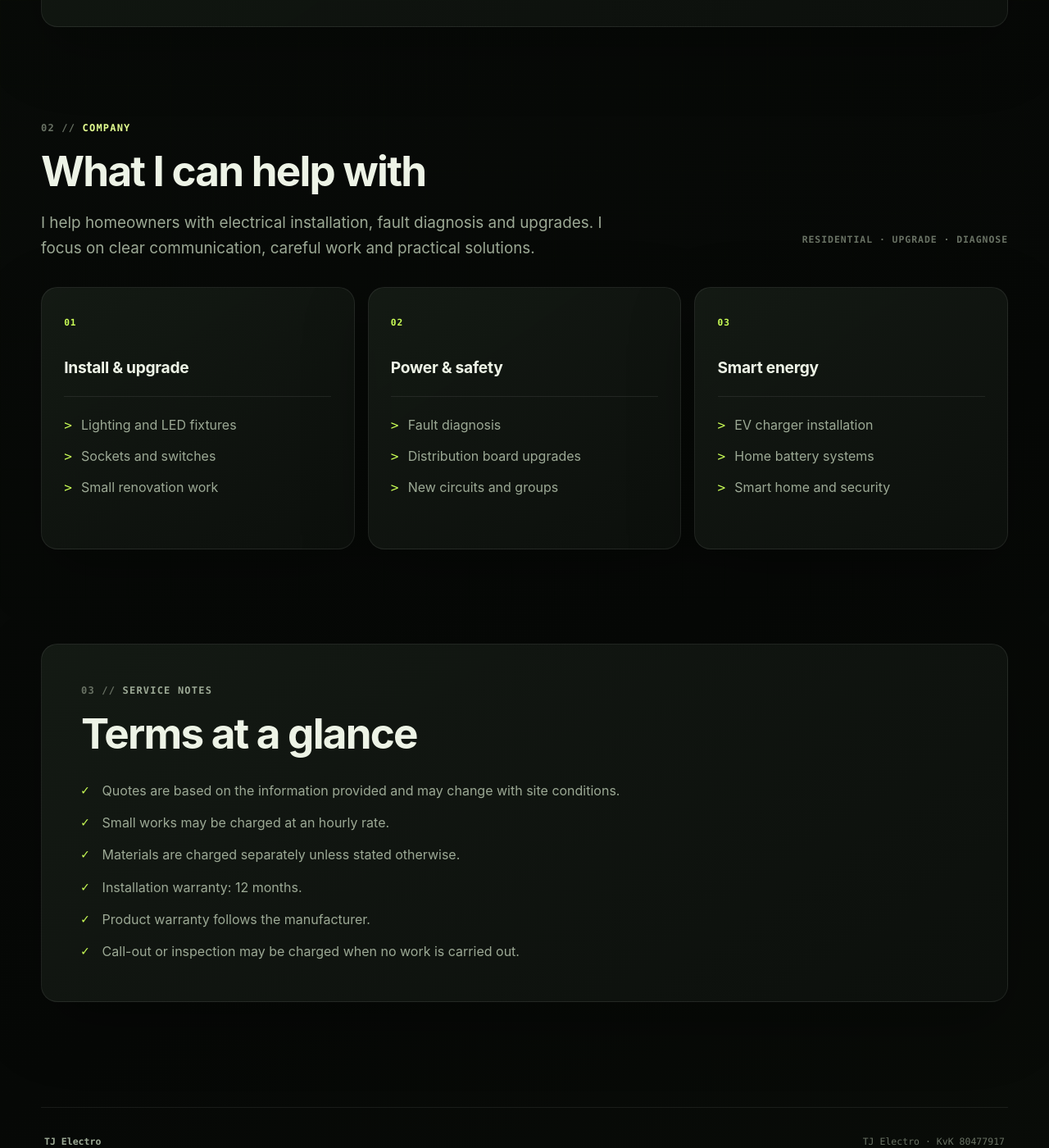
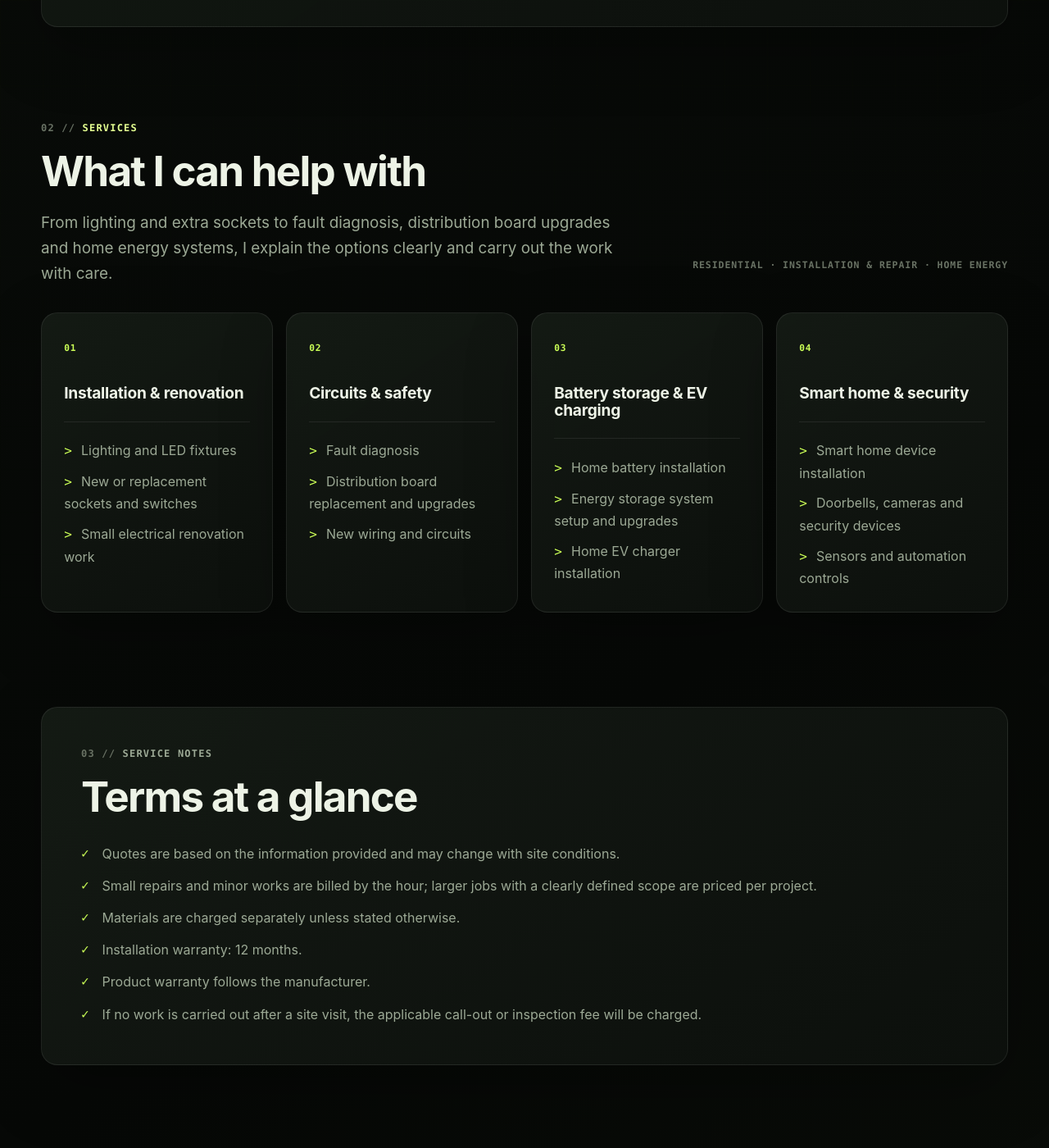
Before and after one commit to Studio-TJ/studio-tj-electrician-web, a Jekyll site: the page built from index.html, in a window 1280 px wide and 1400 px high, scrolled down 786 px. Shown: the whole window at 82% size. Built offline with Jekyll 4.4.1, drawn with Linux system fonts in a browser that asks for light colours; some of the changed text lies outside the part shown.

Commit message:
Align English services with Chinese content

```diff
--- a/_data/i18n/en.yml
+++ b/_data/i18n/en.yml
@@ -10,7 +10,7 @@ site:
   copyright: "© 2026 TJ Electro"
 
 nav:
-  home: "Company"
+  home: "Services"
   portfolio: "Portfolio"
   contact: "Contact"
 
@@ -23,44 +23,50 @@ home:
     lead: "I provide reliable electrical installation, repairs and upgrades for homes — with clear communication in <strong>English</strong> and <strong>中文</strong>."
     action: "Contact me"
     system_label: "Service overview"
-    system_header: "INDEPENDENT / ALMERE"
+    system_header: "LOCAL ELECTRICIAN / ALMERE"
     system_state: "HOW I CAN HELP"
     system_services: "Installation · Repairs · Upgrades"
     system_languages: "English / 中文"
   services:
-    eyebrow: "Company"
+    eyebrow: "Services"
     heading: "What I can help with"
-    intro: "I help homeowners with electrical installation, fault diagnosis and upgrades. I focus on clear communication, careful work and practical solutions."
-    note: "Residential · upgrade · diagnose"
+    intro: "From lighting and extra sockets to fault diagnosis, distribution board upgrades and home energy systems, I explain the options clearly and carry out the work with care."
+    note: "Residential · installation & repair · home energy"
     cards:
       - number: "01"
-        title: "Install & upgrade"
+        title: "Installation & renovation"
         items:
           - "Lighting and LED fixtures"
-          - "Sockets and switches"
-          - "Small renovation work"
+          - "New or replacement sockets and switches"
+          - "Small electrical renovation work"
       - number: "02"
-        title: "Power & safety"
+        title: "Circuits & safety"
         items:
           - "Fault diagnosis"
-          - "Distribution board upgrades"
-          - "New circuits and groups"
+          - "Distribution board replacement and upgrades"
+          - "New wiring and circuits"
       - number: "03"
-        title: "Smart energy"
+        title: "Battery storage & EV charging"
         items:
-          - "EV charger installation"
-          - "Home battery systems"
-          - "Smart home and security"
+          - "Home battery installation"
+          - "Energy storage system setup and upgrades"
+          - "Home EV charger installation"
+      - number: "04"
+        title: "Smart home & security"
+        items:
+          - "Smart home device installation"
+          - "Doorbells, cameras and security devices"
+          - "Sensors and automation controls"
   terms:
     eyebrow: "Service notes"
     heading: "Terms at a glance"
     items:
       - "Quotes are based on the information provided and may change with site conditions."
-      - "Small works may be charged at an hourly rate."
+      - "Small repairs and minor works are billed by the hour; larger jobs with a clearly defined scope are priced per project."
       - "Materials are charged separately unless stated otherwise."
       - "Installation warranty: 12 months."
       - "Product warranty follows the manufacturer."
-      - "Call-out or inspection may be charged when no work is carried out."
+      - "If no work is carried out after a site visit, the applicable call-out or inspection fee will be charged."
 
 portfolio:
   eyebrow: "Selected work"
```
